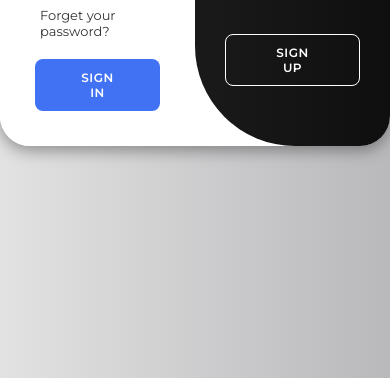
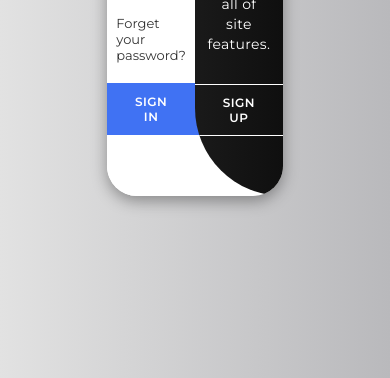
Before and after one commit to 1Kunalvats9/Animated-Login-page, a plain HTML site: page index.html in a window 390 px wide. Shown: the part 466-844 px from the top of the page. Drawn offline with Linux system fonts and the light colour scheme.

Commit message:
style.css

```diff
--- a/style.css
+++ b/style.css
@@ -37,9 +37,9 @@
     box-shadow: 0 5px 15px rgba(0,0,0,0.35);
     position: relative;
     overflow: hidden;
-    width: 100%;
+    width: 768px;
     max-width: 100%;
-    height: 45%;
+    min-height: 480px;
 }
 .container p{
     font-size: 14px;
@@ -230,3 +230,14 @@
       opacity: 1;
     }
   }
+@media only screen and (max-width:500px){
+    .container{
+        background-color: #fff;
+        border-radius: 30px;
+        box-shadow: 0 5px 15px rgba(0,0,0,0.35);
+        position: relative;
+        overflow: hidden;
+        width: 45%;
+        height: 50%;
+    }
+}
```
